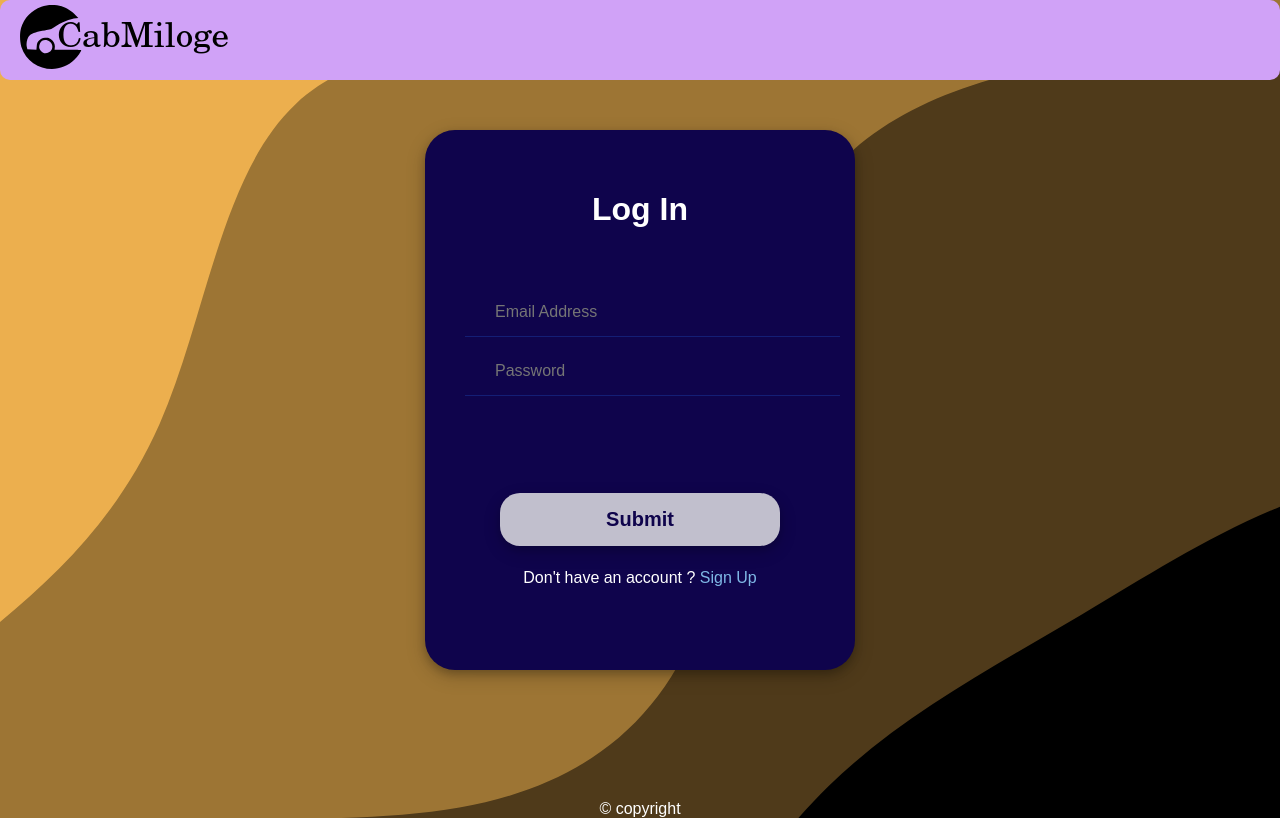
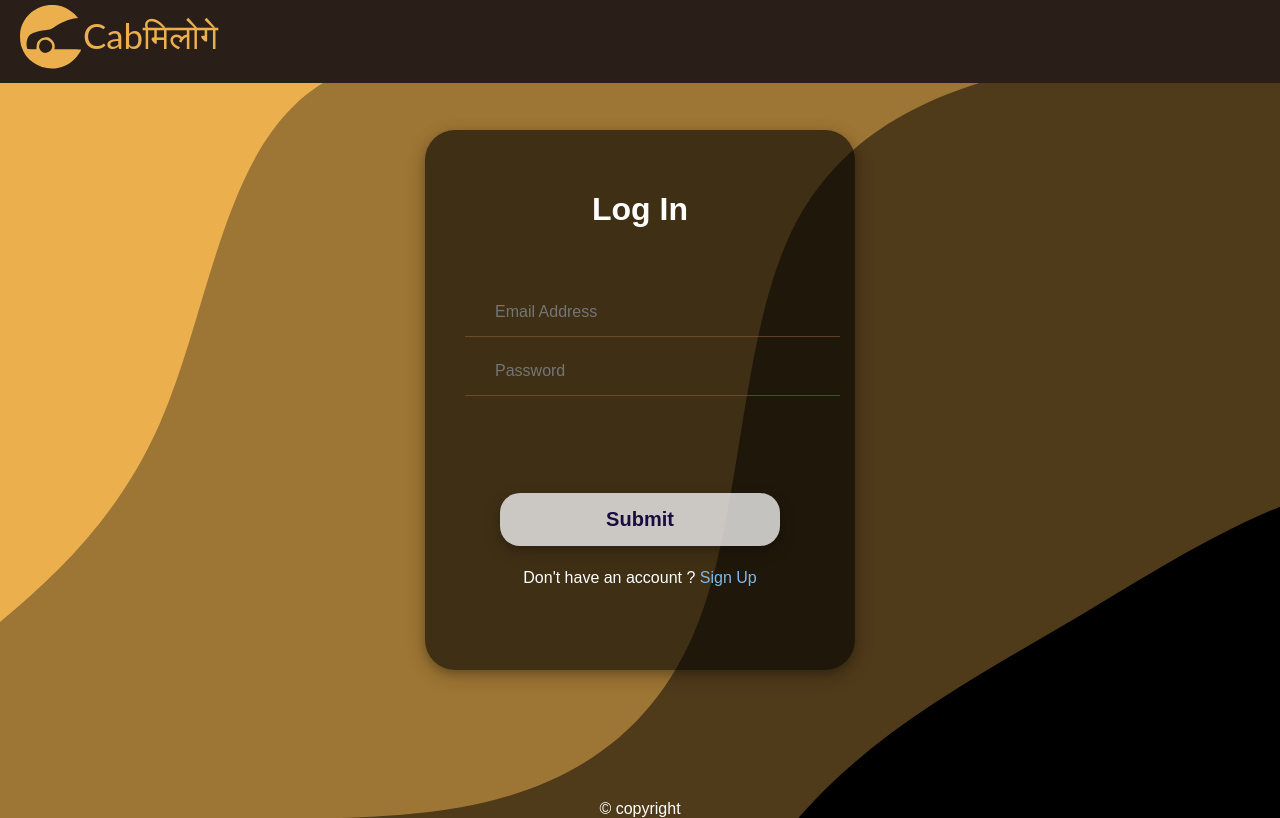
Before and after one commit to himanshuyv/CabMiloge, a Flask app: page / in a window 1280 px wide. Run offline with Flask 3, Linux system fonts and the light colour scheme.

Commit message:
Theme changes

```diff
--- a/static/style.css
+++ b/static/style.css
@@ -13,7 +13,7 @@ body {
 .main-header {
     position: fixed;
     z-index: 100;
-    background-color: #D0A2F7;
+    background-color:rgb(41, 31, 24);
     width: 100%;
     color: black;
     /* padding: 10px; */
@@ -23,7 +23,7 @@ body {
     margin-bottom: 25px;
     border: solid;
     border-width:0px ;
-    border-radius: 10px;
+    /* border-radius: 10px; */
 }
 
 .logo {
@@ -31,7 +31,7 @@ body {
 }
 
 .logo>img {
-    height: 4rem;
+    height: 4.2rem;
 }
 
 .unselectable {
--- a/templates/LogIn.html
+++ b/templates/LogIn.html
@@ -47,7 +47,7 @@ h1{
     height:460px;
     font-size:16px;
     padding:40px 40px;
-    background-color: #0f044c;
+    background-color: rgba(0,0,0,0.6);
     box-shadow: 0 4px 8px 0 rgba(0,0,0,0.2),0 6px 20px 0 rgba(0,0,0,0.19);
     border-radius: 30px;
 }
@@ -69,9 +69,9 @@ input{
     padding:0 30px 15px;
     font-size:16px;
     border:none;
-    border-bottom: 1px solid #141e75;
+    border-bottom: 1px solid #9b6a457b;
     outline:none;
-    background-color: #0f044c;
+    background-color: rgba(0,0,0,0);
     color: #fff;
 }
 
```
Also changed, not shown: static/icon-old.svg (added), static/icon.svg, static/logo-old.svg (added), static/logo.svg.
